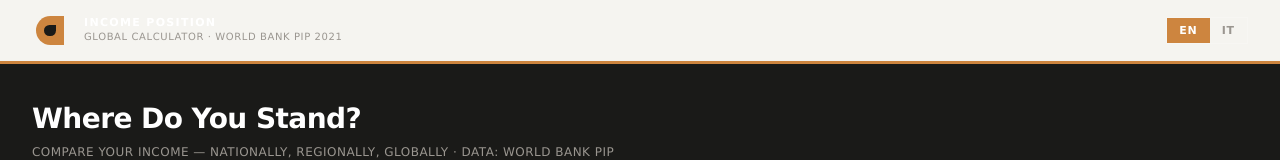
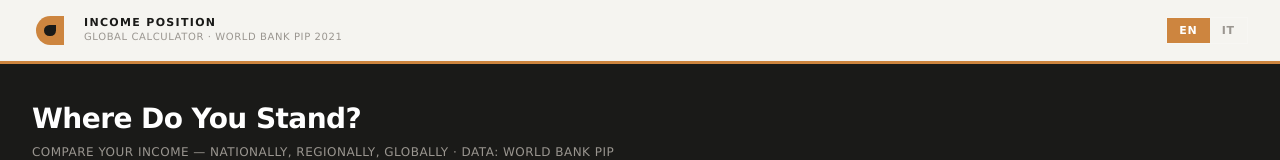
Before and after one commit to ynnesti/comparatorereddito, a plain HTML site: page index.html in a window 1280 px wide. Shown: the top 160 px of the page. Drawn offline with Linux system fonts and the light colour scheme.

Commit message:
Update index.html
Modiche agli stili css

```diff
--- a/index.html
+++ b/index.html
@@ -89,7 +89,7 @@
     font-weight: 700;
     letter-spacing: 0.12em;
     text-transform: uppercase;
-    color: var(--white);
+    /* color: var(--white); */
     line-height: 1.1;
   }
   .header-brand .site-sub {
```
